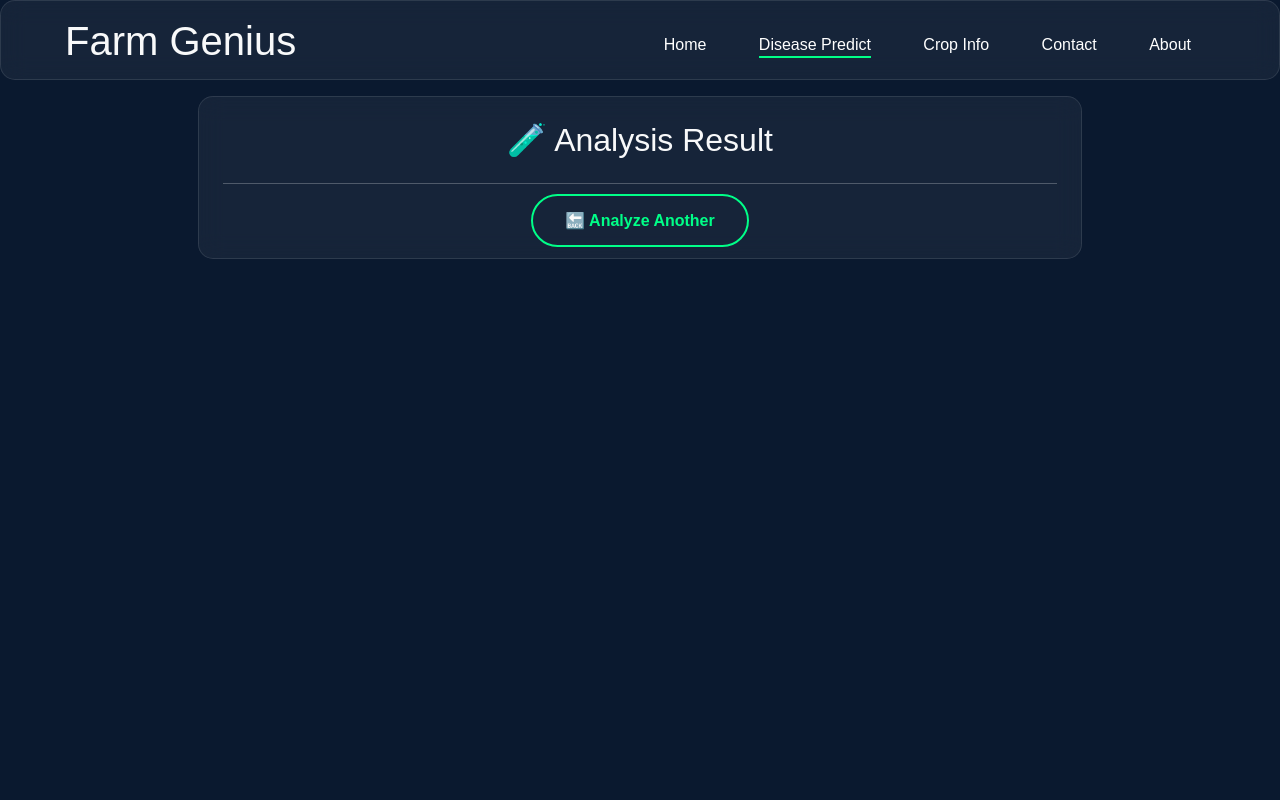
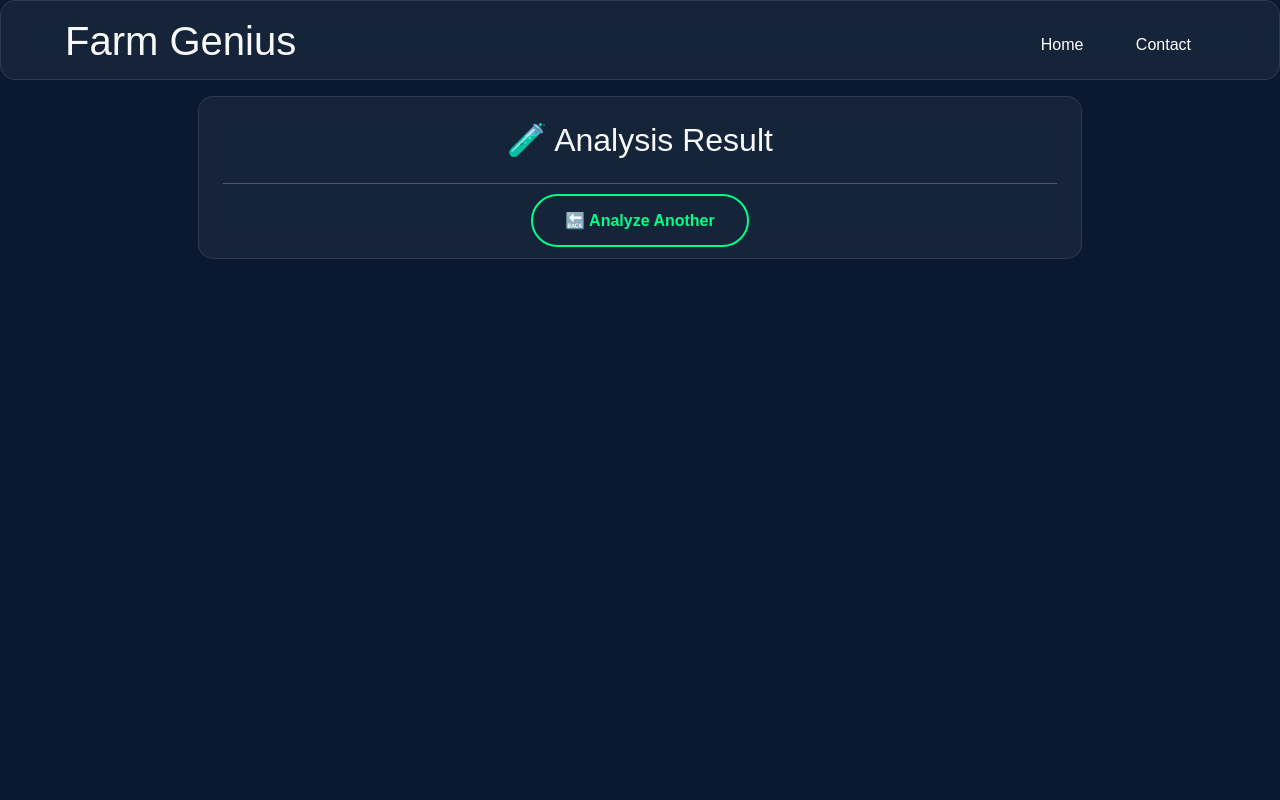
Before and after one commit to RupeshSalunkhe/Farm-Genius, a Flask app: template templates/detection-result.html in a window 1280 px wide. Run offline with Flask 3, Linux system fonts and the light colour scheme; the template is opened without the code that fills it, so the values that code supplies are empty; parts of the project's set-up code (start-up, migrations or seed data) failed here and were passed over.

Commit message:
requriment

```diff
--- a/chat.py
+++ b/chat.py
@@ -33,4 +33,4 @@ def ask():
 
 # ✅ Correct way to run with Waitress
 if __name__ == '__main__':
-    serve(app, host='0.0.0.0', port=8080)
+    serve(app, host='127.0.0.1', port=8080)
--- /dev/null
+++ b/requirements.txt
@@ -0,0 +1,6 @@
+Flask==3.1.0
+numpy==2.2.5
+Pillow==11.2.1
+protobuf==6.30.2
+python-dotenv==1.1.0
+waitress==3.0.2
--- a/templates/detection-result.html
+++ b/templates/detection-result.html
@@ -689,10 +689,8 @@
                 <h1 class="gradient-text">Farm Genius</h1>
                 <div>
                     <a href="index.html">Home</a>
-                    <a href="localhost:8010" class="active">Disease Predict</a>
-                    <a href="crop.html">Crop Info</a>
                     <a href="contact.html">Contact</a>
-                    <a href="about.html">About</a>
+
                 </div>
             </div>
         </nav>
```
